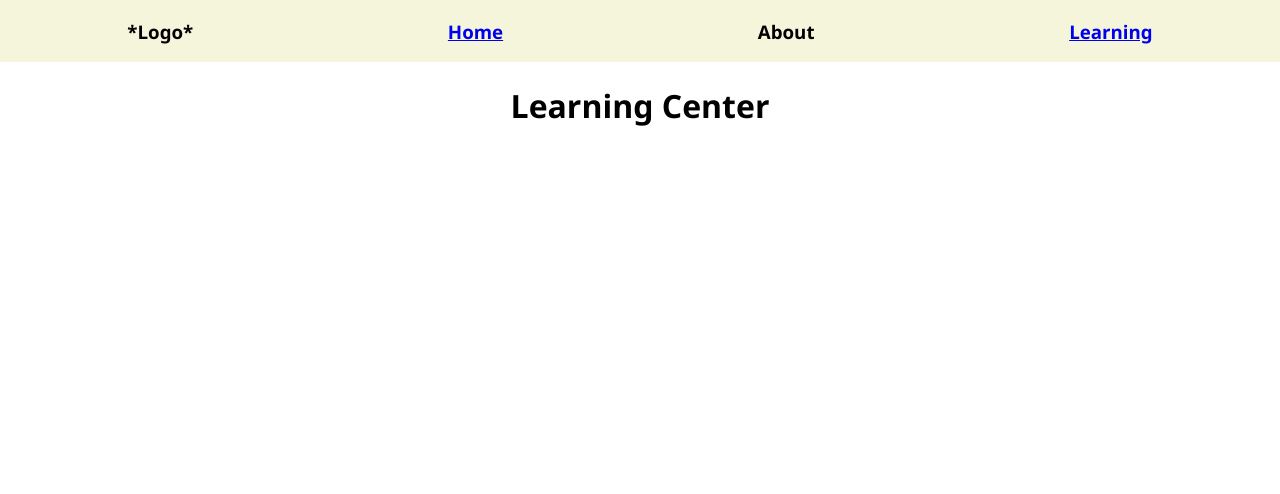
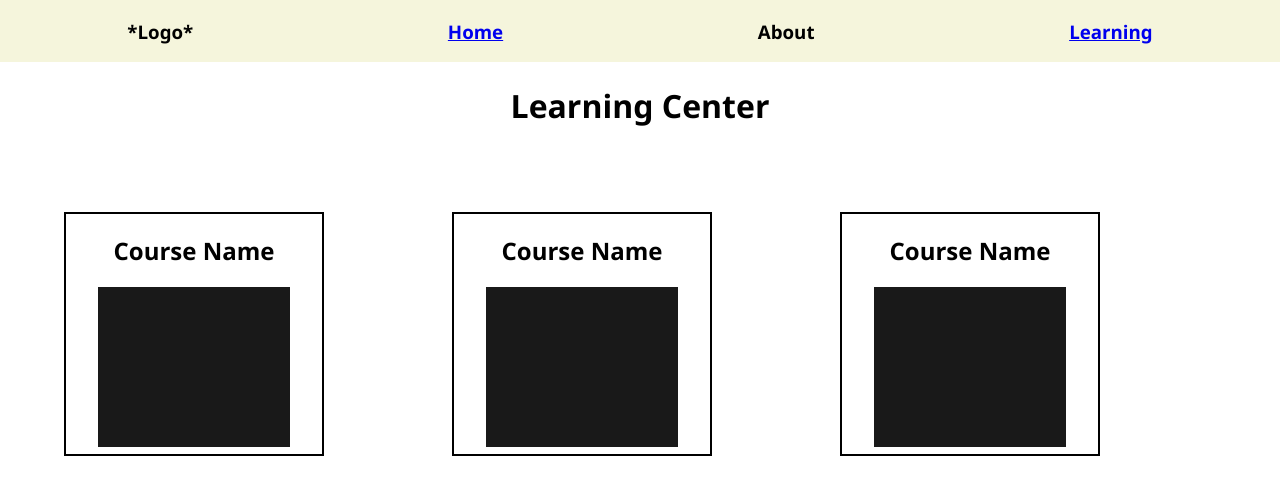
Before and after one commit to zsoliman/tutor, a React (Create React App) app: page /learn in a window 1280 px wide. Shown: the top 494 px of the page. Built offline with nearby package versions, Linux system fonts and the light colour scheme.

Commit message:
course cards

```diff
--- a/src/App.css
+++ b/src/App.css
@@ -15,6 +15,27 @@
   color: white;
 }
 
+.courseCard {
+  border: 2px solid black;
+  width: 20vw;
+  height: 30vh;
+  margin: 5vw;
+}
+
+.ImagePlaceholder {
+  /* position: relative; */
+  /* border: solid white; */
+  margin-left: 2.5vw;
+  height: 20vh;
+  width: 15vw;
+  background-color: black;
+  opacity: 90%;
+}
+
+.learningCenter {
+  display: flex;
+}
+
 .navbar {
   display: flex;
   flex-direction: row;
--- /dev/null
+++ b/src/components/CourseCard.jsx
@@ -0,0 +1,11 @@
+const CourseCard = () => {
+    return (
+        <div className="courseCard">
+
+            <h2>Course Name</h2>
+            <div className='ImagePlaceholder'></div>
+        </div>
+    )
+}
+
+export default CourseCard;
--- a/src/components/Learn.jsx
+++ b/src/components/Learn.jsx
@@ -1,10 +1,17 @@
 import Navbar from "./Navbar"
+import CourseCard from "./CourseCard";
 
 const Learn = () => {
     return (
-        <div>
+        <div >
             <Navbar />
             <h1>Learning Center</h1>
+            <div className="learningCenter">
+
+                <CourseCard />
+                <CourseCard />
+                <CourseCard />
+            </div>
         </div>
     )
 }
```
